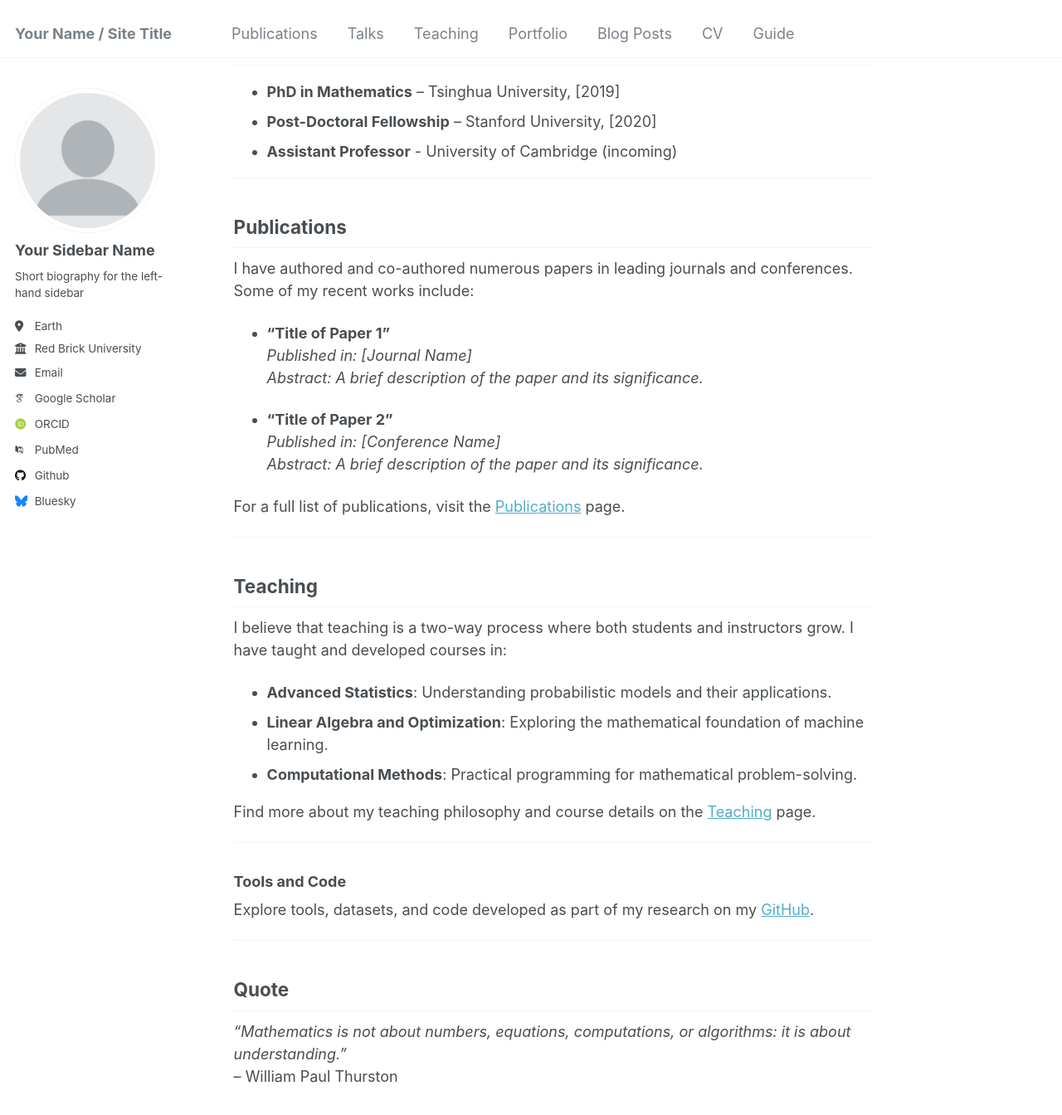
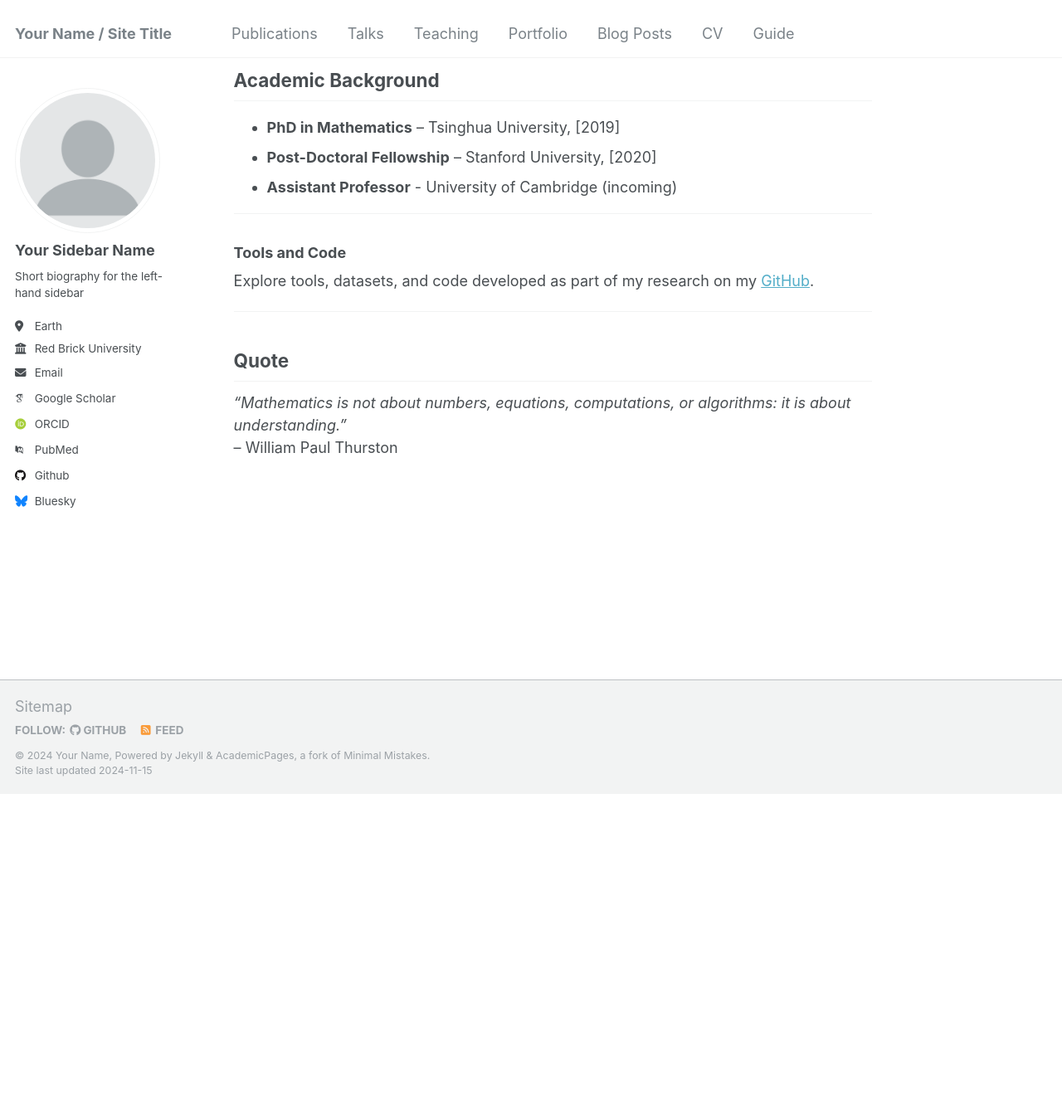
Before and after one commit to james-zhong1/james-zhong1.github.io, a Jekyll site: the page built from _pages/about.md, in a window 1280 px wide and 1400 px high, scrolled down 1760 px. Shown: the top 1344 px of the window at 83% size. Built offline with Jekyll 4.4.1, drawn with Linux system fonts in a browser that asks for light colours; some web fonts are replaced; after the commit the page ends 2717 px from its top, so only the background shows below that.

Commit message:
Update about.md

```diff
--- a/_pages/about.md
+++ b/_pages/about.md
@@ -27,18 +27,18 @@ I am also dedicated to teaching and mentoring the next generation of students an
 
 ### Key Areas of Research
 
-#### **Statistical Modeling**
+### **Statistical Modeling**
 - Developing novel methods for analyzing and interpreting **high-dimensional data**, with applications in fields like genomics, climate science, and finance.
 - Focusing on **robust statistical inference**, particularly in the presence of noise, missing data, or other uncertainties inherent in complex datasets.
 - Exploring **spatial-temporal models** for dynamic systems, such as predicting weather patterns or modeling disease outbreaks.
 
-#### **Machine Learning Algorithms**
+### **Machine Learning Algorithms**
 - Designing **efficient, interpretable, and scalable machine learning models** that bridge the gap between theoretical rigor and computational feasibility.
 - Innovating in areas like **unsupervised learning**, with applications in clustering, anomaly detection, and dimensionality reduction.
 - Investigating **fair and ethical AI systems**, ensuring algorithmic decisions are transparent, unbiased, and reliable.
 - Applying deep learning to specialized problems in **natural language processing** and **computer vision**, such as extracting meaning from unstructured text or identifying patterns in visual data.
 
-#### **Applied Mathematics**
+### **Applied Mathematics**
 - Solving real-world problems through **optimization techniques**, particularly in operations research, transportation networks, and supply chain management.
 - Studying **partial differential equations (PDEs)** and their applications in fluid dynamics, electromagnetism, and financial modeling.
 - Collaborating with interdisciplinary teams to apply mathematical frameworks to areas such as **bioinformatics**, **quantum computing**, and **epidemiology**.
@@ -56,34 +56,6 @@ For a detailed look at my research projects, [click here](#).
 
 ---
 
-## Publications
-
-I have authored and co-authored numerous papers in leading journals and conferences. Some of my recent works include:
-
-- **"Title of Paper 1"**
-  *Published in: [Journal Name]*
-  *Abstract: A brief description of the paper and its significance.*
-
-- **"Title of Paper 2"**
-  *Published in: [Conference Name]*
-  *Abstract: A brief description of the paper and its significance.*
-
-For a full list of publications, visit the [Publications](#) page.
-
----
-
-## Teaching
-
-I believe that teaching is a two-way process where both students and instructors grow. I have taught and developed courses in:
-
-- **Advanced Statistics**: Understanding probabilistic models and their applications.
-- **Linear Algebra and Optimization**: Exploring the mathematical foundation of machine learning.
-- **Computational Methods**: Practical programming for mathematical problem-solving.
-
-Find more about my teaching philosophy and course details on the [Teaching](#) page.
-
----
-
 ### Tools and Code
 Explore tools, datasets, and code developed as part of my research on my [GitHub](https://github.com/yourusername).
 
```
